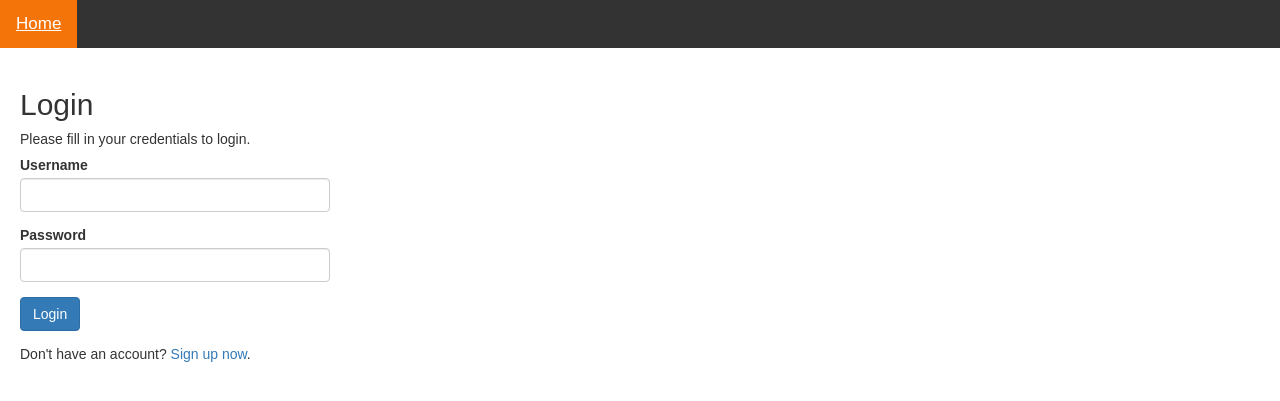
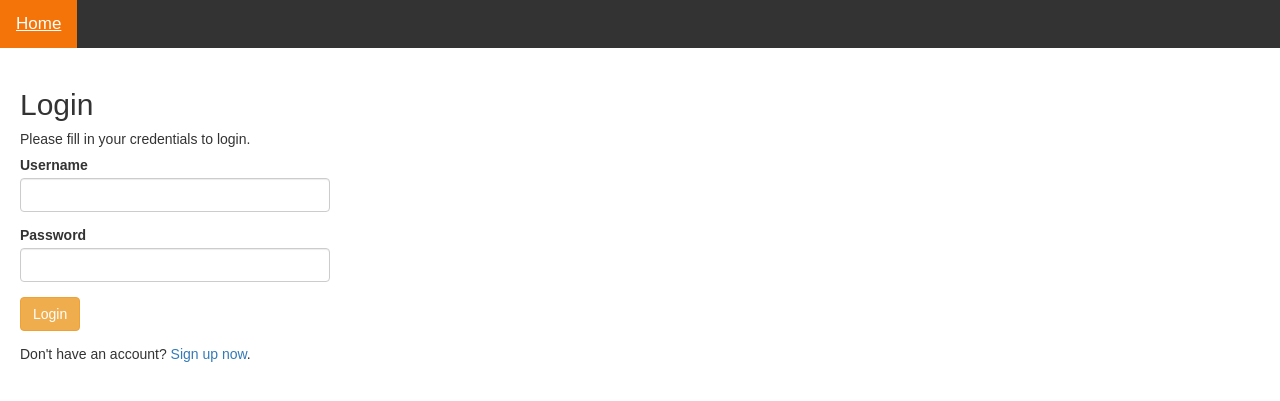
Before and after one commit to Acbegley/BCTF, a PHP site: page /login.php in a window 1280 px wide. Shown: the top 401 px of the page. Run offline with PHP 8.4, Linux system fonts and the light colour scheme.

Commit message:
Add files via upload

```diff
--- a/create.php
+++ b/create.php
@@ -106,7 +106,7 @@ p {
 			Hint Cost<br><input type="text" name="hintCost" value="0"><br>
 			Points<br><input type="text" name="points" placeholder="123"><br>
 			Attempts<br><input type="text" name="attempts" placeholder="3"><br>
-			<input type="submit"  class="btn btn-warning" value="Submit" name="submit_button"></p>
+			<input type="submit"  class="btn btn-warning" value="Create" name="submit_button"></p>
 			</form>
 <?php
 if(isset($_POST['submit_button'])) {
--- a/login.php
+++ b/login.php
@@ -136,7 +136,7 @@ body {
                 <span class="help-block"><?php echo $password_err; ?></span>
             </div>
             <div class="form-group">
-                <input type="submit" class="btn btn-primary" value="Login">
+                <input type="submit" class="btn btn-warning" value="Login">
             </div>
             <p>Don't have an account? <a href="register.php">Sign up now</a>.</p>
         </form>
```
